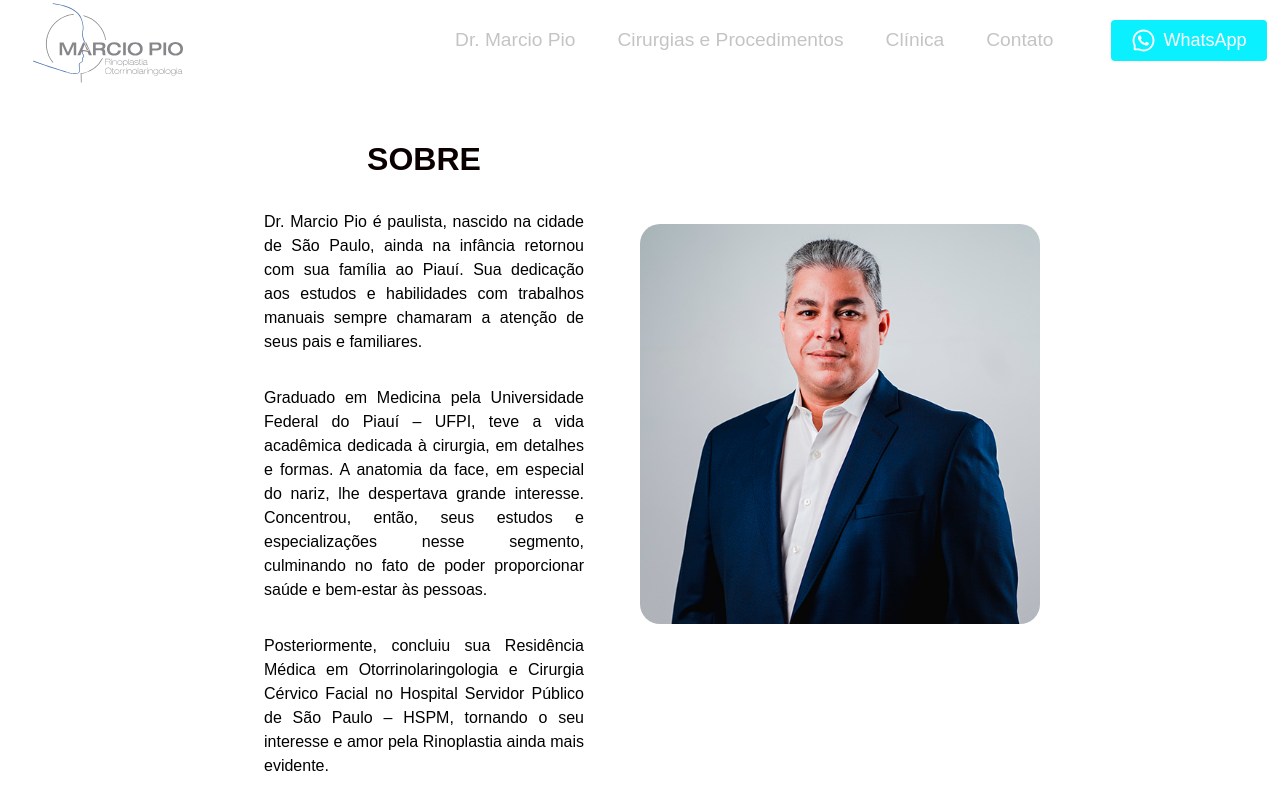
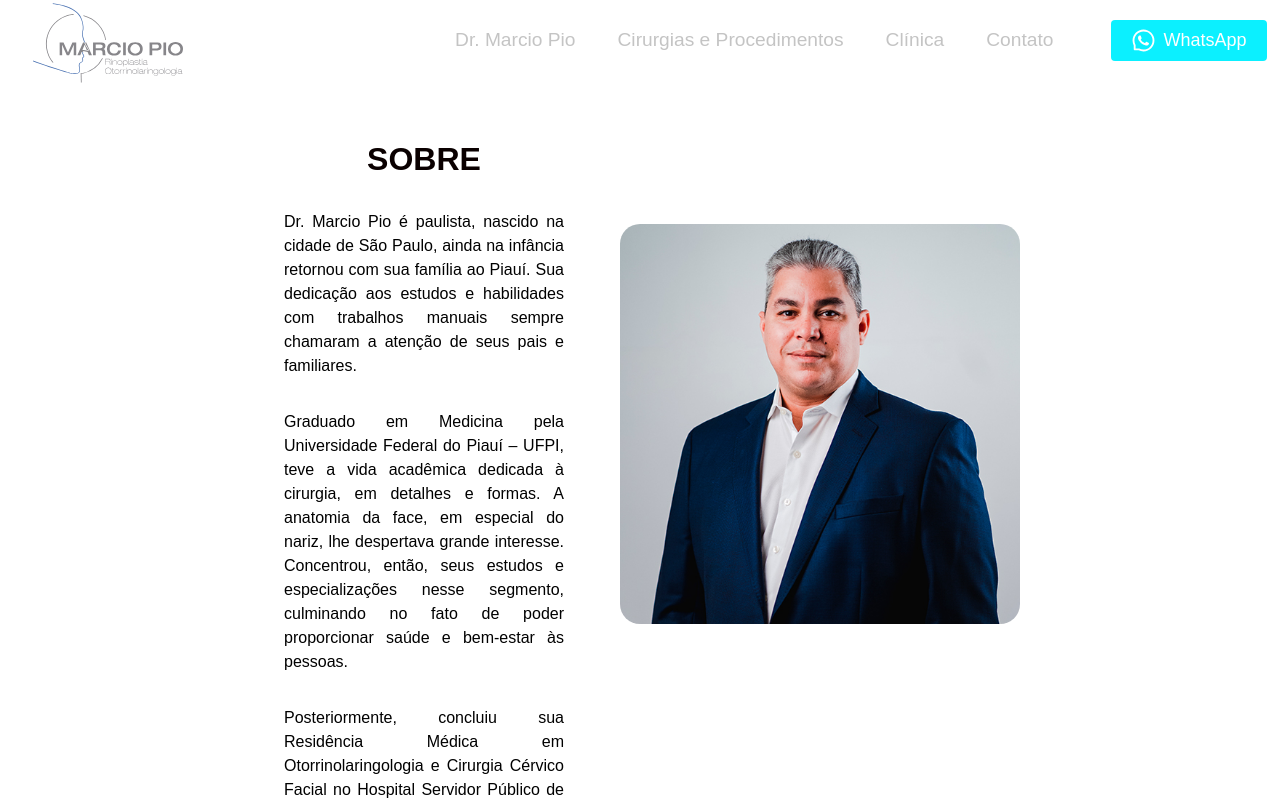
Before and after one commit to josewmarinho/drmarciopio, a React (Create React App) app: page /sobre in a window 1280 px wide. Shown: the top 800 px of the page. Built offline with nearby package versions, Linux system fonts and the light colour scheme; the HTML template or start-up script is replaced by a standard one.

Commit message:
correção largura

```diff
--- a/src/components/pages/clinica.css
+++ b/src/components/pages/clinica.css
@@ -1,7 +1,7 @@
 .containerClinica {
-   max-width: 400px;
+   max-width: 350px;
    margin: 0 auto;
-   width: 100vh;
+   width: 95vh;
 
    display: flex;
    flex-direction: column;
--- a/src/components/pages/contato.css
+++ b/src/components/pages/contato.css
@@ -1,6 +1,7 @@
 .containerContato{
    max-width: 500px;
    margin: 0 auto;
+   width: 100vh;
 
    display: flex;
    justify-content: center;
--- a/src/components/pages/sobre.css
+++ b/src/components/pages/sobre.css
@@ -1,7 +1,7 @@
 .containerSobre {
-   max-width: 400px;
+   max-width: 350px;
    margin: 0 auto;
-   width: 100vh;
+   width: 95vh;
 
    display: flex;
    flex-direction: column;
```
